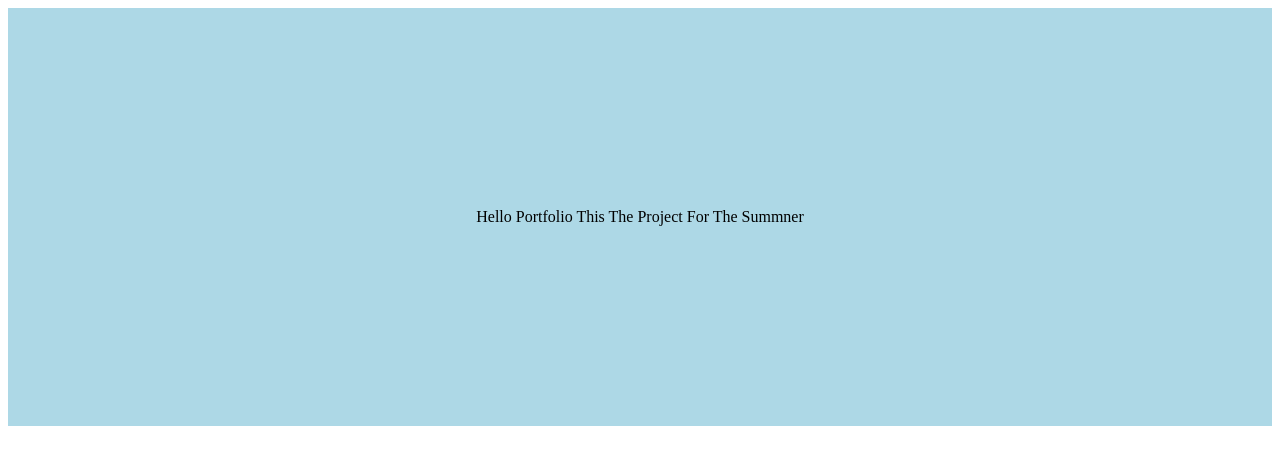
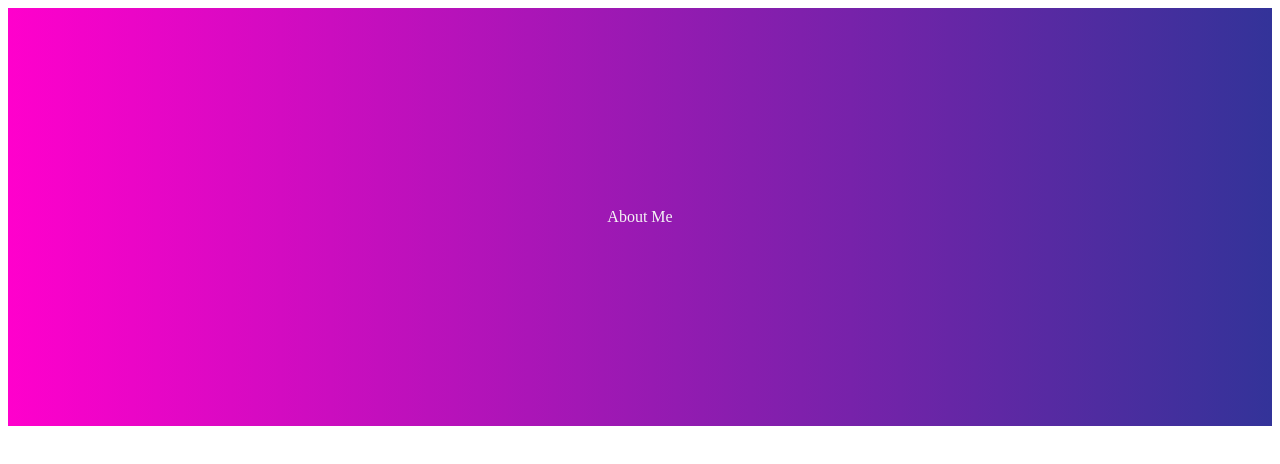
Before and after one commit to sashaTen/Portfolio, a React (Create React App) app: page / in a window 1280 px wide. Shown: the top 464 px of the page. Built offline with nearby package versions, Linux system fonts and the light colour scheme.

Commit message:
created  about  me  component  and  added the  background

```diff
--- a/src/App.js
+++ b/src/App.js
@@ -1,6 +1,6 @@
 //link  to  the  resume
 //https://lmpixels.com/demo/breezycv/dark/1/index.html#resume
-
+import AboutMe   from "./aboutMe";
 
 function App() {
 
@@ -8,8 +8,7 @@ function App() {
 
 return (
     <div className="App">
-  hello    portfolio
-  this the project for the  summner
+      <AboutMe />
 
     </div>
   );
--- /dev/null
+++ b/src/aboutMe.js
@@ -0,0 +1,15 @@
+const   AboutMe=()=>{
+    return (<>
+
+<div className =  "aboutMe">
+    about  me
+</div>
+
+    </>)
+}
+
+
+
+
+
+export  default AboutMe;
--- a/src/index.css
+++ b/src/index.css
@@ -4,7 +4,10 @@
   color:  black;
   text-transform: capitalize;
   text-align: center;
-  background-color:lightblue;
+  background-image: linear-gradient(to right, #ff00cc  ,  #333399 );
   padding: 200px;
 
 }
+.aboutMe{
+  color  :  whitesmoke;
+}
```
